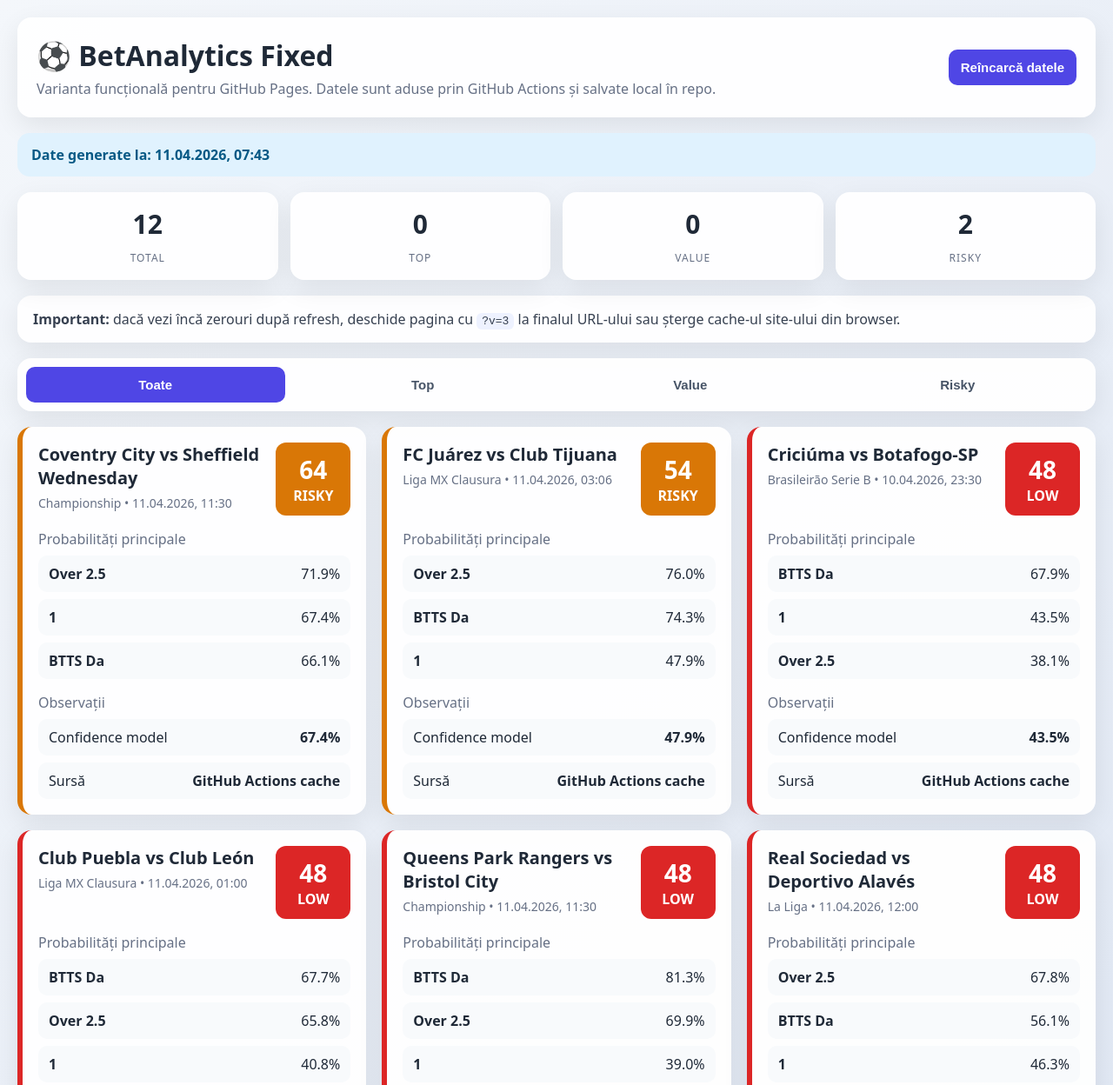
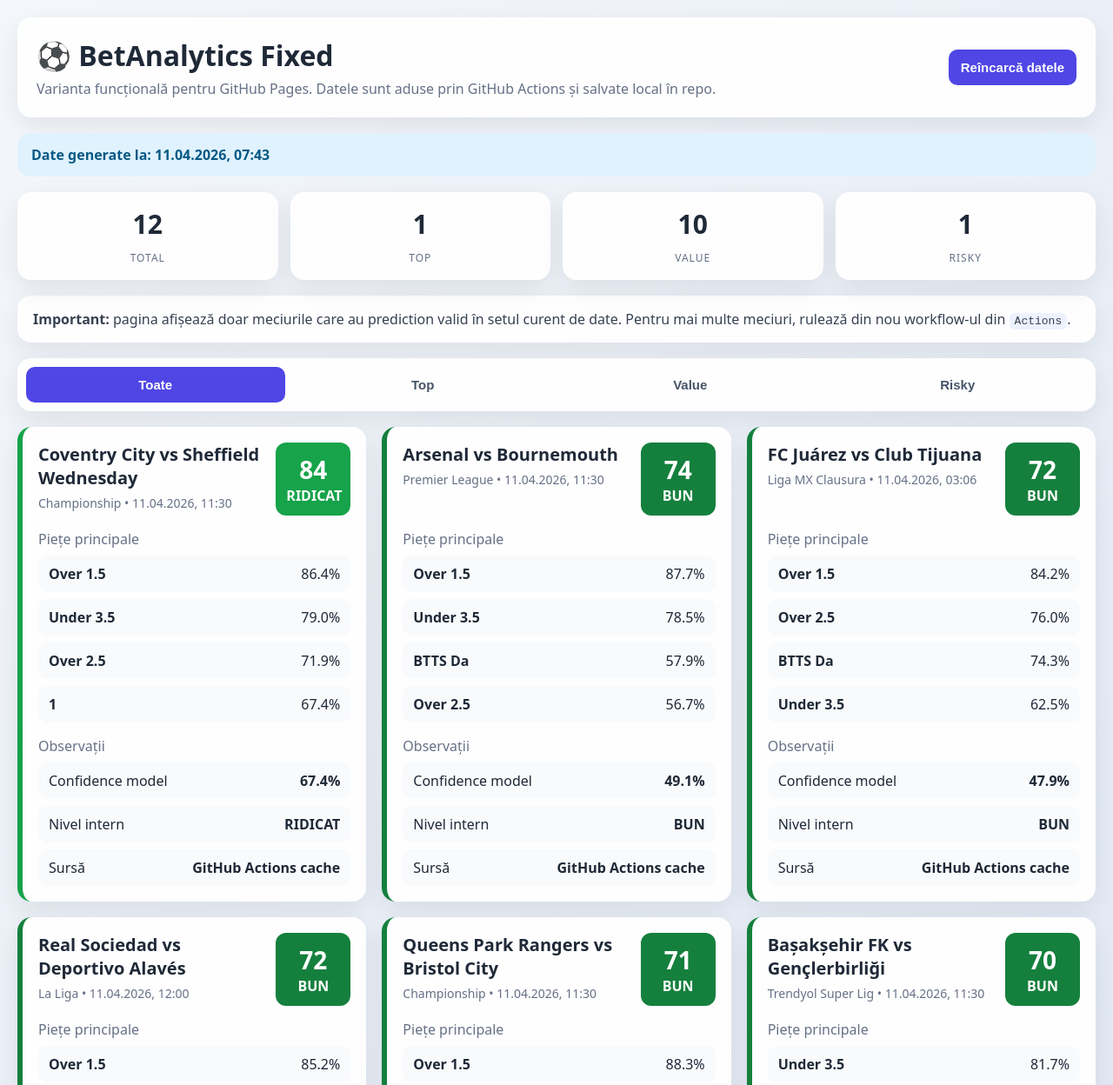
Before and after one commit to Balty1991/New, a plain HTML site: page index.html in a window 1280 px wide. Shown: the top 1248 px of the page at 87% size. Drawn offline with Linux system fonts and the light colour scheme.

Commit message:
Simplify labels and markets, filter missing predictions

```diff
--- a/app.js
+++ b/app.js
@@ -20,62 +20,50 @@ function hide() {
   el.msg.textContent = '';
 }
 
-function confidencePct(prediction) {
-  const raw = Number(prediction?.confidence || 0);
-  if (!Number.isFinite(raw)) return 0;
+function toPct(value) {
+  const raw = Number(value);
+  if (!Number.isFinite(raw)) return null;
   return raw <= 1 ? raw * 100 : raw;
 }
 
-function verdict(score) {
-  if (score >= 80) return ['TOP', '#16a34a'];
-  if (score >= 65) return ['VALUE', '#15803d'];
-  if (score >= 50) return ['RISKY', '#d97706'];
-  return ['LOW', '#dc2626'];
+function confidencePct(prediction) {
+  return toPct(prediction?.confidence) ?? 0;
 }
 
-function score(prediction) {
-  if (!prediction) return 25;
+function marketList(prediction) {
+  if (!prediction) return [];
 
-  const conf = confidencePct(prediction);
-  let value = 20;
+  const over15 = toPct(prediction.prob_over_15);
+  const over25 = toPct(prediction.prob_over_25);
+  const over35 = toPct(prediction.prob_over_35);
+  const bttsYes = toPct(prediction.prob_btts_yes);
 
-  if (conf >= 70) value += 38;
-  else if (conf >= 60) value += 30;
-  else if (conf >= 50) value += 22;
-  else if (conf >= 40) value += 14;
-  else if (conf >= 30) value += 8;
-  else value += 4;
-
-  const maxProb = Math.max(
-    Number(prediction.prob_home_win || 0),
-    Number(prediction.prob_draw || 0),
-    Number(prediction.prob_away_win || 0),
-    Number(prediction.prob_over_25 || 0),
-    Number(prediction.prob_btts_yes || 0)
-  );
-
-  if (maxProb >= 75) value += 20;
-  else if (maxProb >= 65) value += 14;
-  else if (maxProb >= 55) value += 8;
-  else if (maxProb >= 45) value += 4;
-
-  return Math.max(0, Math.min(100, Math.round(value)));
+  return [
+    { label: '1', value: toPct(prediction.prob_home_win) },
+    { label: 'X', value: toPct(prediction.prob_draw) },
+    { label: '2', value: toPct(prediction.prob_away_win) },
+    { label: 'Over 1.5', value: over15 },
+    { label: 'Over 2.5', value: over25 },
+    { label: 'Under 3.5', value: over35 == null ? null : 100 - over35 },
+    { label: 'BTTS Da', value: bttsYes },
+    { label: 'BTTS Nu', value: bttsYes == null ? null : 100 - bttsYes }
+  ].filter((item) => item.value != null && item.value >= 0 && item.value <= 100);
 }
 
-function best(prediction) {
-  if (!prediction) return [{ label: 'Fără prediction disponibil', value: '-' }];
+function computeScore(prediction) {
+  if (!prediction) return null;
+  const conf = confidencePct(prediction);
+  const best = marketList(prediction).sort((a, b) => b.value - a.value)[0]?.value ?? 0;
+  let score = Math.round((conf * 0.35) + (best * 0.65));
+  if (conf >= 60 && best >= 70) score += 4;
+  return Math.max(0, Math.min(100, score));
+}
 
-  return [
-    { label: '1', value: Number(prediction.prob_home_win || 0) },
-    { label: 'X', value: Number(prediction.prob_draw || 0) },
-    { label: '2', value: Number(prediction.prob_away_win || 0) },
-    { label: 'Over 2.5', value: Number(prediction.prob_over_25 || 0) },
-    { label: 'BTTS Da', value: Number(prediction.prob_btts_yes || 0) }
-  ]
-    .filter((item) => item.value > 0)
-    .sort((a, b) => b.value - a.value)
-    .slice(0, 3)
-    .map((item) => ({ label: item.label, value: `${item.value.toFixed(1)}%` }));
+function level(score) {
+  if (score >= 80) return ['RIDICAT', '#16a34a'];
+  if (score >= 65) return ['BUN', '#15803d'];
+  if (score >= 50) return ['MEDIU', '#d97706'];
+  return ['SCĂZUT', '#dc2626'];
 }
 
 function esc(v) {
@@ -111,14 +99,16 @@ function render() {
   el.risky.textContent = s.rows.filter((x) => x.score >= 50 && x.score < 65).length;
 
   if (!rows.length) {
-    el.out.innerHTML = '<div class="card empty">Nu există date. Rulează workflow-ul din Actions.</div>';
+    el.out.innerHTML = '<div class="card empty">Nu există meciuri cu prediction valid în setul curent de date.</div>';
     return;
   }
 
   el.out.innerHTML = rows.map((row) => {
-    const [label, color] = verdict(row.score);
-    const tips = best(row.prediction)
-      .map((tip) => `<div class="prob-row"><strong>${esc(tip.label)}</strong><span>${esc(tip.value)}</span></div>`)
+    const [label, color] = level(row.score);
+    const topMarkets = marketList(row.prediction)
+      .sort((a, b) => b.value - a.value)
+      .slice(0, 4)
+      .map((item) => `<div class="prob-row"><strong>${esc(item.label)}</strong><span>${item.value.toFixed(1)}%</span></div>`)
       .join('');
 
     return `
@@ -131,12 +121,13 @@ function render() {
           <div class="badge" style="background:${color}"><span class="score">${row.score}</span>${label}</div>
         </div>
         <div class="prob-list">
-          <div class="subtle">Probabilități principale</div>
-          ${tips}
+          <div class="subtle">Piețe principale</div>
+          ${topMarkets}
         </div>
         <div class="tips">
           <div class="subtle">Observații</div>
-          <div class="tip-row"><span>Confidence model</span><strong>${row.prediction ? `${confidencePct(row.prediction).toFixed(1)}%` : 'Lipsește'}</strong></div>
+          <div class="tip-row"><span>Confidence model</span><strong>${confidencePct(row.prediction).toFixed(1)}%</strong></div>
+          <div class="tip-row"><span>Nivel intern</span><strong>${label}</strong></div>
           <div class="tip-row"><span>Sursă</span><strong>${esc(row.source || 'repo data')}</strong></div>
         </div>
       </article>`;
@@ -151,15 +142,19 @@ async function loadData() {
     const res = await fetch(`data/latest.json?t=${Date.now()}`);
     if (!res.ok) throw new Error('Fișierul data/latest.json nu este încă generat.');
     const data = await res.json();
-    s.rows = Array.isArray(data?.matches) ? data.matches.map((row) => ({ ...row, score: score(row.prediction) })) : [];
+
+    const rows = Array.isArray(data?.matches) ? data.matches : [];
+    s.rows = rows
+      .map((row) => ({ ...row, score: computeScore(row.prediction) }))
+      .filter((row) => row.score != null)
+      .sort((a, b) => b.score - a.score);
 
     if (!s.rows.length) {
-      show('Workflow-ul a rulat, dar nu a generat meciuri.', 'info');
+      show('Nu există predictions valide în fișierul curent.', 'info');
     } else if (data.generated_at) {
       show(`Date generate la: ${dt(data.generated_at)}`, 'info');
     }
 
-    s.rows.sort((a, b) => b.score - a.score);
     render();
   } catch (error) {
     s.rows = [];
--- a/index.html
+++ b/index.html
@@ -4,7 +4,7 @@
   <meta charset="UTF-8" />
   <meta name="viewport" content="width=device-width, initial-scale=1.0" />
   <title>BetAnalytics Fixed</title>
-  <link rel="stylesheet" href="styles.css?v=3" />
+  <link rel="stylesheet" href="styles.css?v=5" />
 </head>
 <body>
   <div class="app">
@@ -28,7 +28,7 @@
     </section>
 
     <section class="card helper">
-      <strong>Important:</strong> dacă vezi încă zerouri după refresh, deschide pagina cu <code>?v=3</code> la finalul URL-ului sau șterge cache-ul site-ului din browser.
+      <strong>Important:</strong> pagina afișează doar meciurile care au prediction valid în setul curent de date. Pentru mai multe meciuri, rulează din nou workflow-ul din <code>Actions</code>.
     </section>
 
     <section class="card filters">
@@ -41,6 +41,6 @@
     <main id="results" class="results"></main>
   </div>
 
-  <script src="app.js?v=3"></script>
+  <script src="app.js?v=5"></script>
 </body>
 </html>
```
